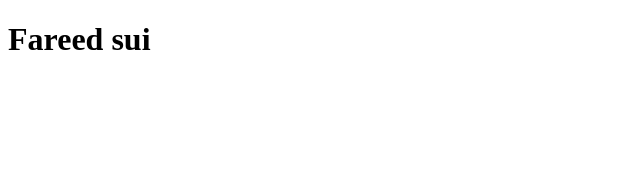
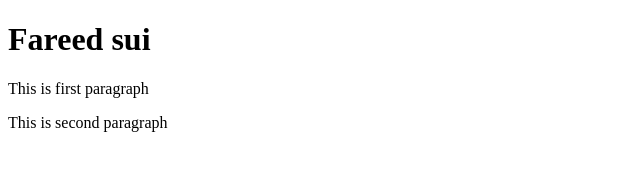
Before and after one commit to Fareedxd/Ronaldo, a plain HTML site: page index.html in a window 1280 px wide. Shown: the whole page, without its empty margins (0-640 px from the left). Drawn offline with Linux system fonts and the light colour scheme.

Commit message:
first commit after clone

```diff
--- a/index.html
+++ b/index.html
@@ -7,6 +7,10 @@
     <title>Document</title>
 </head>
 <body>
+
 <h1>Fareed sui </h1>
+<p>This is first paragraph</p>
+<p>This is second paragraph</p>
+
 </body>
 </html>
```
